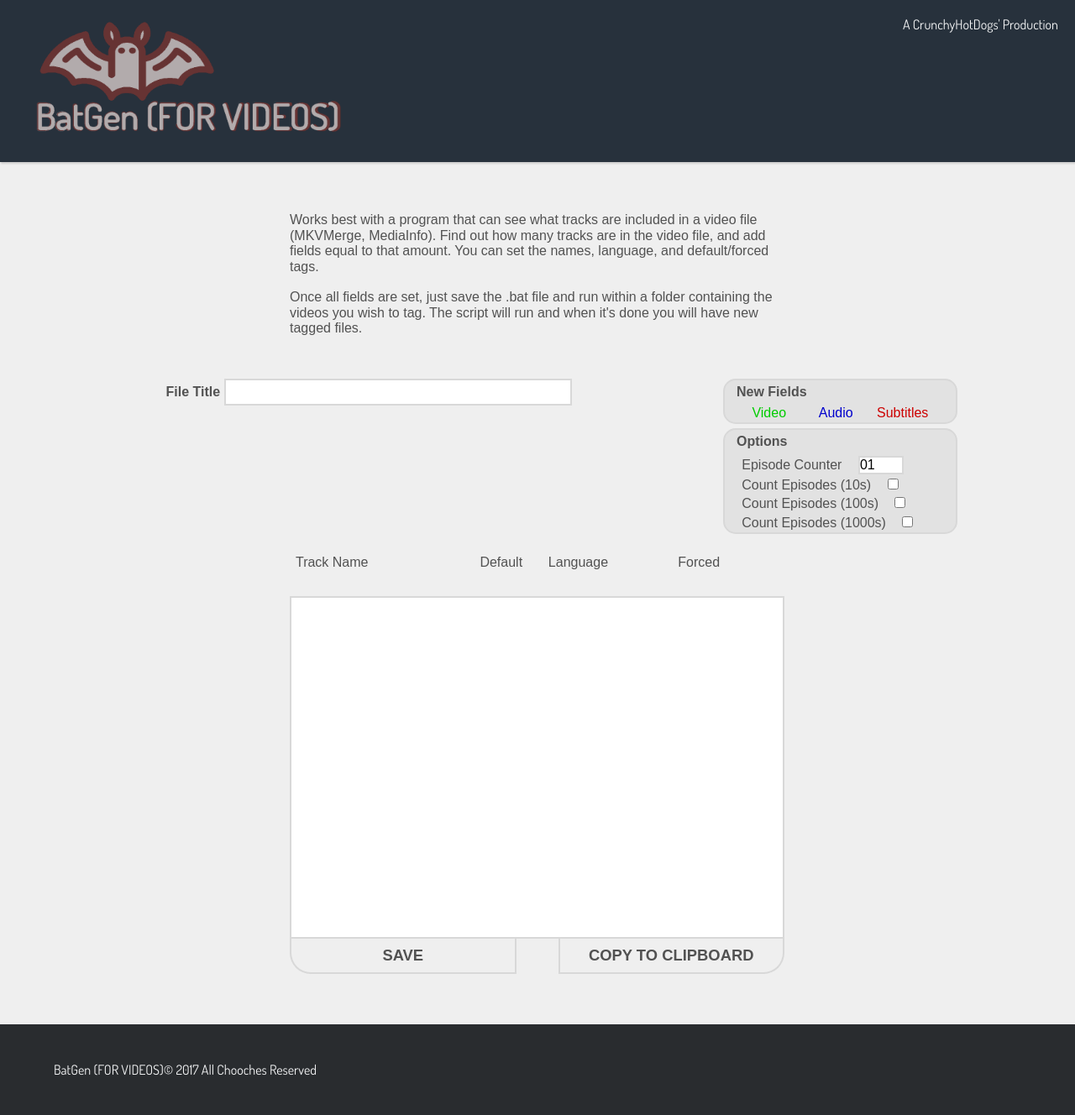
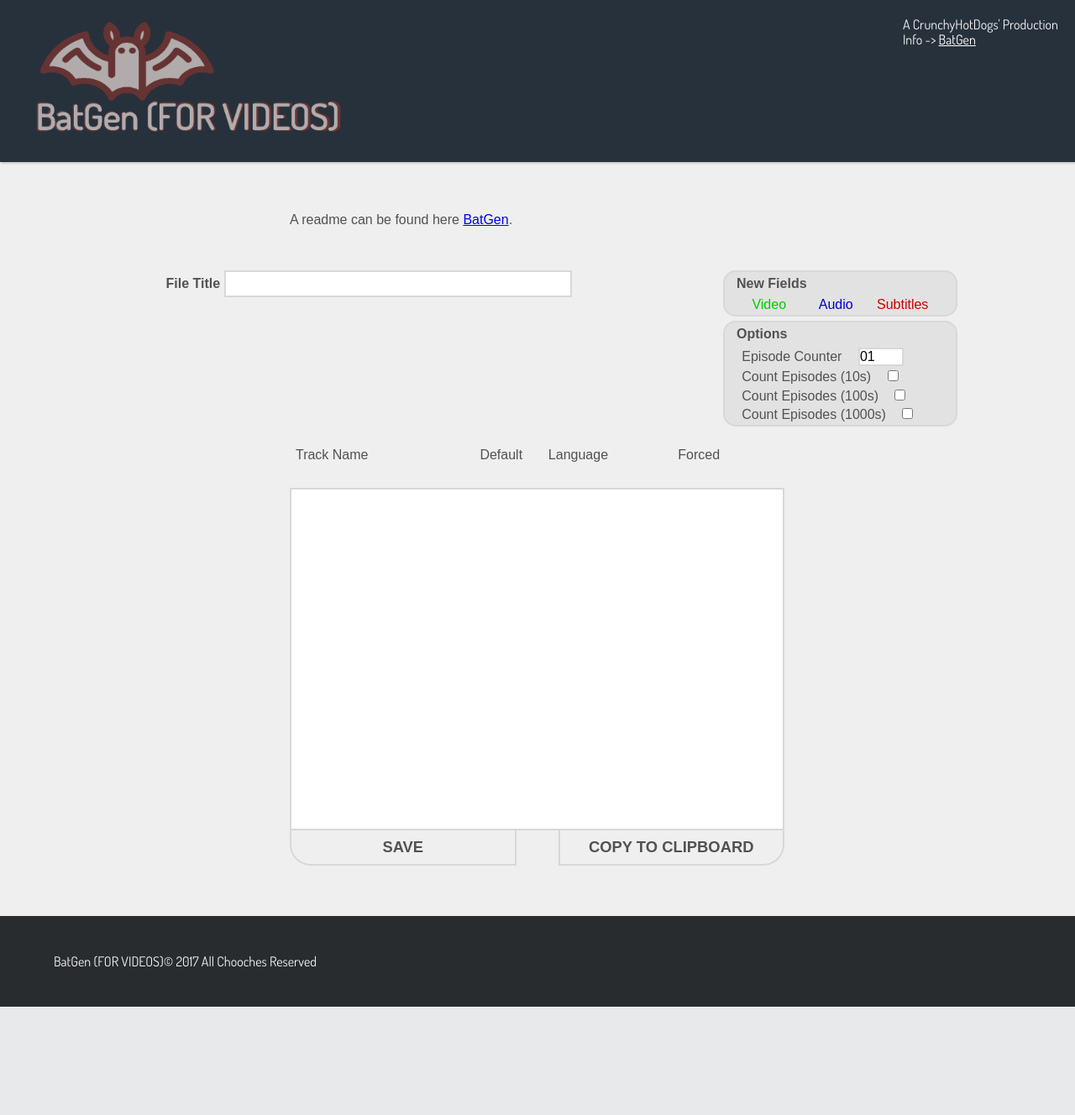
Before and after one commit to CrunchyHotDogs/BatGen, a PHP site: page / in a window 1280 px wide. Shown: the whole page at 84% size. After the commit the page ends 1199 px from the top, so only its background shows below. Run offline with PHP 8.4, Linux system fonts and the light colour scheme; some web fonts are replaced.

Commit message:
Removed info section. Added readme link in header.

```diff
--- a/stylesheet/css/style.css
+++ b/stylesheet/css/style.css
@@ -350,7 +350,12 @@
   bottom: 20px;
 }
 
-/* line 275, C:/Games-And-Stuff/#Server/GitHub/BatchGenerator/stylesheet/sass/style.scss */
+/* line 274, C:/Games-And-Stuff/#Server/GitHub/BatchGenerator/stylesheet/sass/style.scss */
+.header .readme {
+  color: white;
+}
+
+/* line 278, C:/Games-And-Stuff/#Server/GitHub/BatchGenerator/stylesheet/sass/style.scss */
 .footer {
   color: #F3F4F5;
   background-color: #292c2f;
@@ -367,7 +372,7 @@
 	STAYS THE SAME
 	#11211
 */
-/* line 292, C:/Games-And-Stuff/#Server/GitHub/BatchGenerator/stylesheet/sass/style.scss */
+/* line 295, C:/Games-And-Stuff/#Server/GitHub/BatchGenerator/stylesheet/sass/style.scss */
 body {
   min-width: 1100px;
   display: flex;
@@ -375,12 +380,12 @@ body {
   height: 100%;
 }
 
-/* line 298, C:/Games-And-Stuff/#Server/GitHub/BatchGenerator/stylesheet/sass/style.scss */
+/* line 301, C:/Games-And-Stuff/#Server/GitHub/BatchGenerator/stylesheet/sass/style.scss */
 .main-content {
   flex: 1 0 auto;
 }
 
-/* line 301, C:/Games-And-Stuff/#Server/GitHub/BatchGenerator/stylesheet/sass/style.scss */
+/* line 304, C:/Games-And-Stuff/#Server/GitHub/BatchGenerator/stylesheet/sass/style.scss */
 .footer, .header {
   flex: 0 0 auto;
 }
@@ -392,27 +397,27 @@ body {
 	MY DEFAULT STYLES
 	#1034.02
 */
-/* line 313, C:/Games-And-Stuff/#Server/GitHub/BatchGenerator/stylesheet/sass/style.scss */
+/* line 316, C:/Games-And-Stuff/#Server/GitHub/BatchGenerator/stylesheet/sass/style.scss */
 .font-dosis {
   font-family: 'Dosis', sans-serif;
 }
 
-/* line 316, C:/Games-And-Stuff/#Server/GitHub/BatchGenerator/stylesheet/sass/style.scss */
+/* line 319, C:/Games-And-Stuff/#Server/GitHub/BatchGenerator/stylesheet/sass/style.scss */
 .font-indieflower {
   font-family: 'Indie Flower', cursive;
 }
 
-/* line 319, C:/Games-And-Stuff/#Server/GitHub/BatchGenerator/stylesheet/sass/style.scss */
+/* line 322, C:/Games-And-Stuff/#Server/GitHub/BatchGenerator/stylesheet/sass/style.scss */
 .font-mirza {
   font-family: 'Mirza', cursive;
 }
 
-/* line 322, C:/Games-And-Stuff/#Server/GitHub/BatchGenerator/stylesheet/sass/style.scss */
+/* line 325, C:/Games-And-Stuff/#Server/GitHub/BatchGenerator/stylesheet/sass/style.scss */
 .clear {
   clear: both;
 }
 
-/* line 325, C:/Games-And-Stuff/#Server/GitHub/BatchGenerator/stylesheet/sass/style.scss */
+/* line 328, C:/Games-And-Stuff/#Server/GitHub/BatchGenerator/stylesheet/sass/style.scss */
 .no-select {
   -webkit-touch-callout: none;
   -webkit-user-select: none;
@@ -421,7 +426,7 @@ body {
   user-select: none;
 }
 
-/* line 332, C:/Games-And-Stuff/#Server/GitHub/BatchGenerator/stylesheet/sass/style.scss */
+/* line 335, C:/Games-And-Stuff/#Server/GitHub/BatchGenerator/stylesheet/sass/style.scss */
 .hidden {
   display: none !important;
 }
--- a/stylesheet/sass/style.scss
+++ b/stylesheet/sass/style.scss
@@ -271,6 +271,9 @@
 		right: 20px;
 		bottom: 20px;
 	}
+	.readme {
+		color: white;
+	}
 }
 .footer{
 	color: #F3F4F5;
--- a/templates/pages/header.php
+++ b/templates/pages/header.php
@@ -1,4 +1,8 @@
 <header class='header font-dosis no-select'>
 	<img class='logo' src='images/BatGen Logo.png' />
-	<span class='phrase'>A CrunchyHotDogs' Production</span>
+	<span class='phrase'>
+		A CrunchyHotDogs' Production
+		<br />
+		Info -> <a class='readme' href='https://github.com/CrunchyHotDogs/BatGen' target='_blank'>BatGen</a>
+	</span>
 </header>
--- a/templates/pages/home.php
+++ b/templates/pages/home.php
@@ -1,13 +1,7 @@
 <div class='home-page'>
 	<div class='instructions'>
 		<span>
-			Works best with a program that can see what tracks are included in a video file (MKVMerge, MediaInfo).
-			Find out how many tracks are in the video file, and add fields equal to that amount. You can set the names, language, and default/forced tags.
-
-			<br/><br/>
-
-			Once all fields are set, just save the .bat file and run within a folder containing the videos you wish to tag. The script will run
-			and when it's done you will have new tagged files.
+			A readme can be found here <a href='https://github.com/CrunchyHotDogs/BatGen' target='_blank'>BatGen</a>.
 		</span>
 	</div>
 
```
Also changed, not shown: 1 other file.
